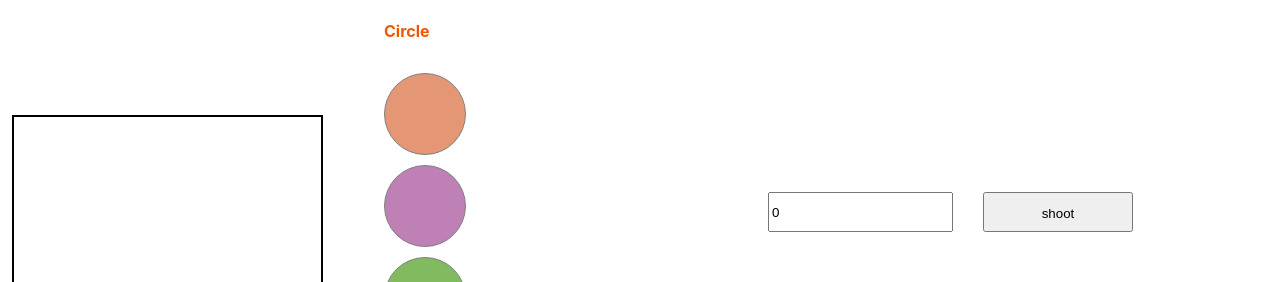
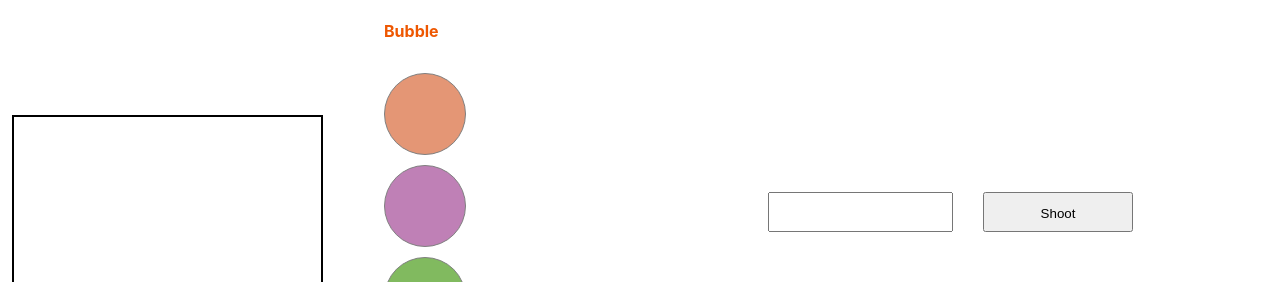
Before and after one commit to shivlingbhange2510/bubble-shoot, a React (Create React App) app: page / in a window 1280 px wide. Shown: the top 282 px of the page. Built offline with nearby package versions, Linux system fonts and the light colour scheme.

Commit message:
remove dead code and console  for production

```diff
--- a/src/Components/Bubble.jsx
+++ b/src/Components/Bubble.jsx
@@ -3,11 +3,10 @@ import { useSelector } from "react-redux";
 
 export const Buble = () => {
   const data = useSelector((store) => store.circleData);
-  console.log("data", data);
 
   return (
     <div>
-      <h4 style={{ color: "#ee5701" }}>Circle</h4>
+      <h4 style={{ color: "#ee5701" }}>Bubble</h4>
       <div className='circle-main'>
       {data?.map((item, index) => {
         return (
--- a/src/Components/ShootBtn.jsx
+++ b/src/Components/ShootBtn.jsx
@@ -3,7 +3,7 @@ import { useSelector, useDispatch } from "react-redux";
 import { removeFromQueue, addCircleInConatiner } from "../redux/action";
 
 export const ShootBtn = () => {
-  const [val, setVal] = useState(0);
+  const [val, setVal] = useState();
   const [error, setError] = useState(false);
   const data = useSelector((store) => store.circleData);
   const dispatch = useDispatch();
@@ -34,7 +34,7 @@ export const ShootBtn = () => {
           onChange={(e) => setVal(e.target.value)}
           value={val}
         />
-        <button id='shoot-btn' onClick={hadleShoot}>shoot </button>
+        <button id='shoot-btn' onClick={hadleShoot}> Shoot </button>
 
 
     </div>
--- a/src/Mockdata/Circledata.js
+++ b/src/Mockdata/Circledata.js
@@ -6,7 +6,6 @@ export const circleData=[
         position:0,
     },
     {
-        // id:2,
         id: 2,
         color: '#' +uuidv4().slice(0,4),
         position:2,
```
